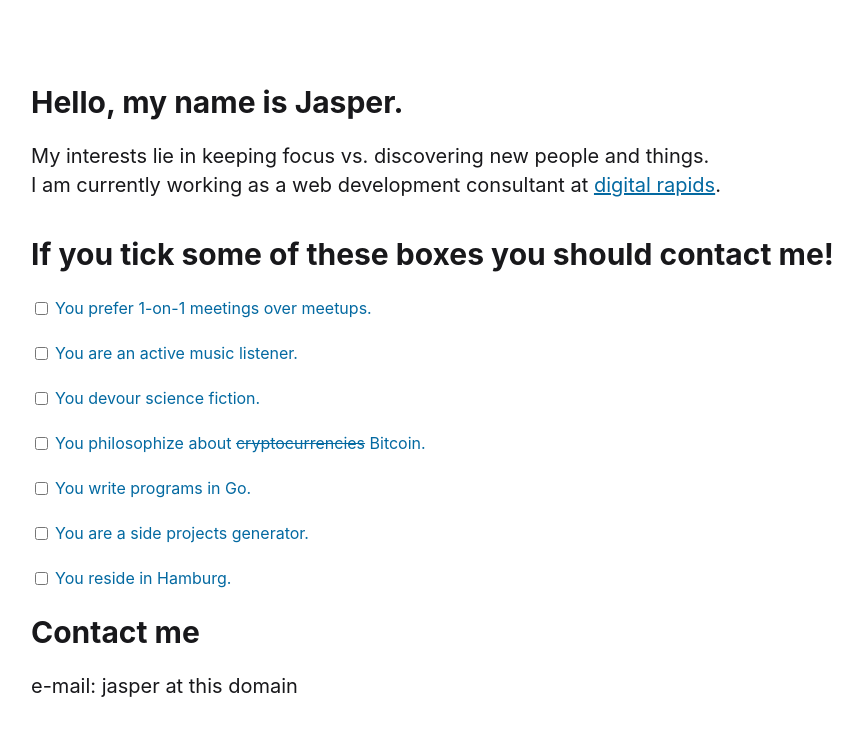
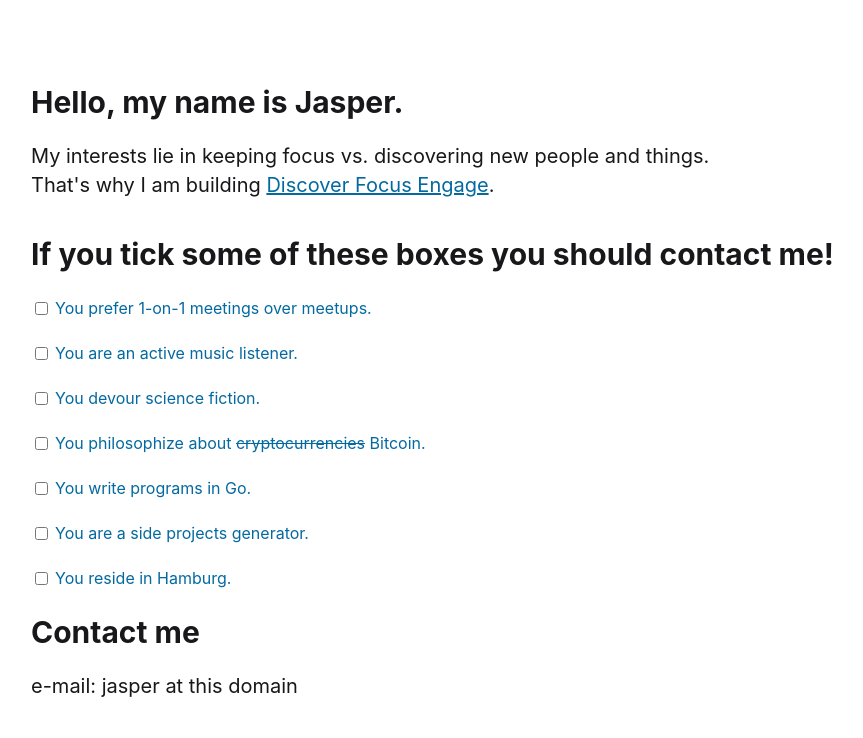
Before and after one commit to jraedisch/jraedisch.github.io, a plain HTML site: page index.html in a window 1280 px wide. Shown: the top 738 px of the page, without its empty margins (129-992 px from the left). Drawn offline with Linux system fonts and the light colour scheme.

Commit message:
change intro

```diff
--- a/index.html
+++ b/index.html
@@ -24,8 +24,7 @@
     <p>
       My interests lie in keeping focus vs. discovering new people and things.
       <br>
-      I am currently working as a web development consultant at <a href="https://www.digitalrapids.de/en">digital
-        rapids</a>.
+      That's why I am building <a href="https://dfe.social">Discover Focus Engage</a>.
     </p>
   </section>
 
```
